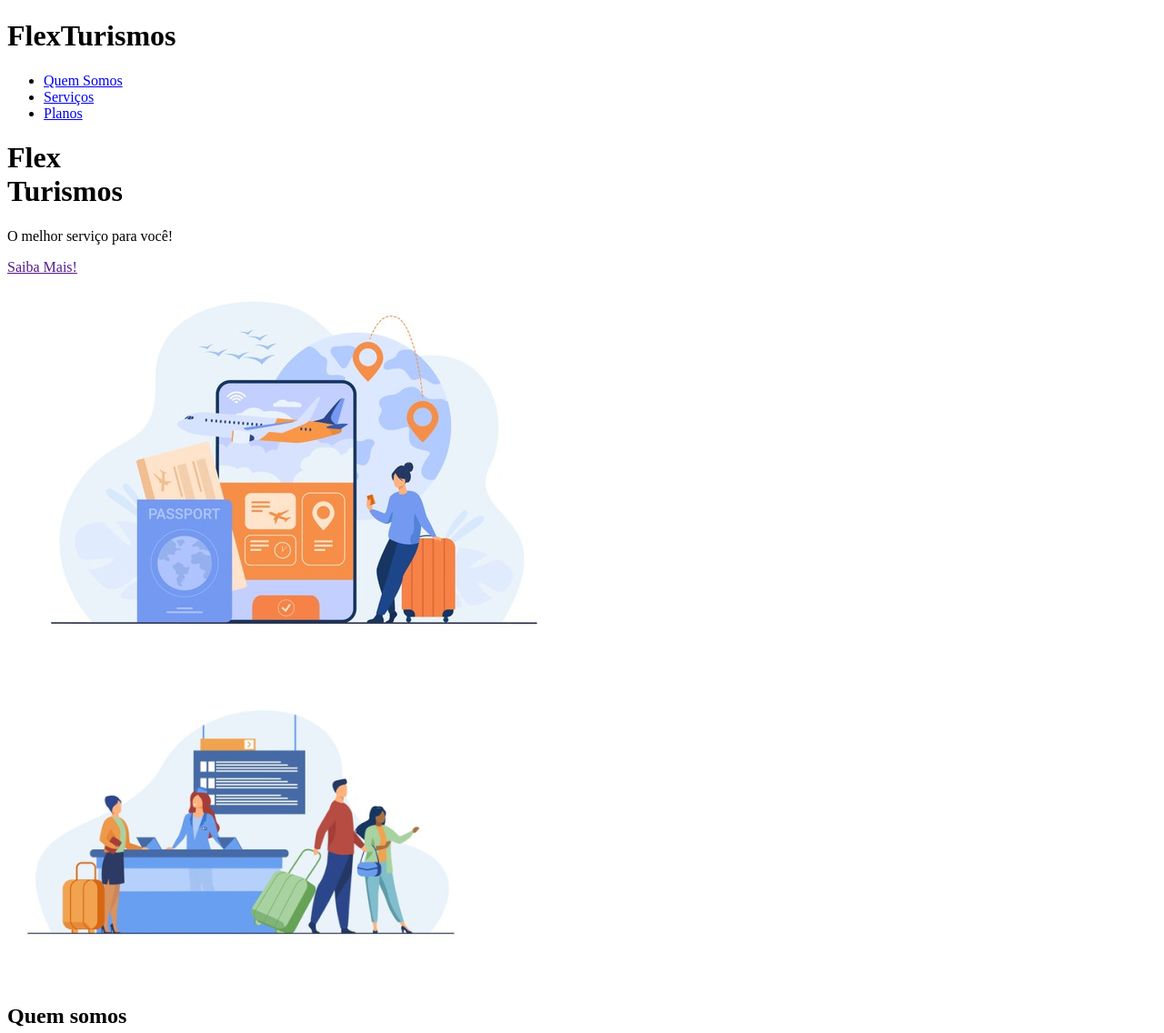
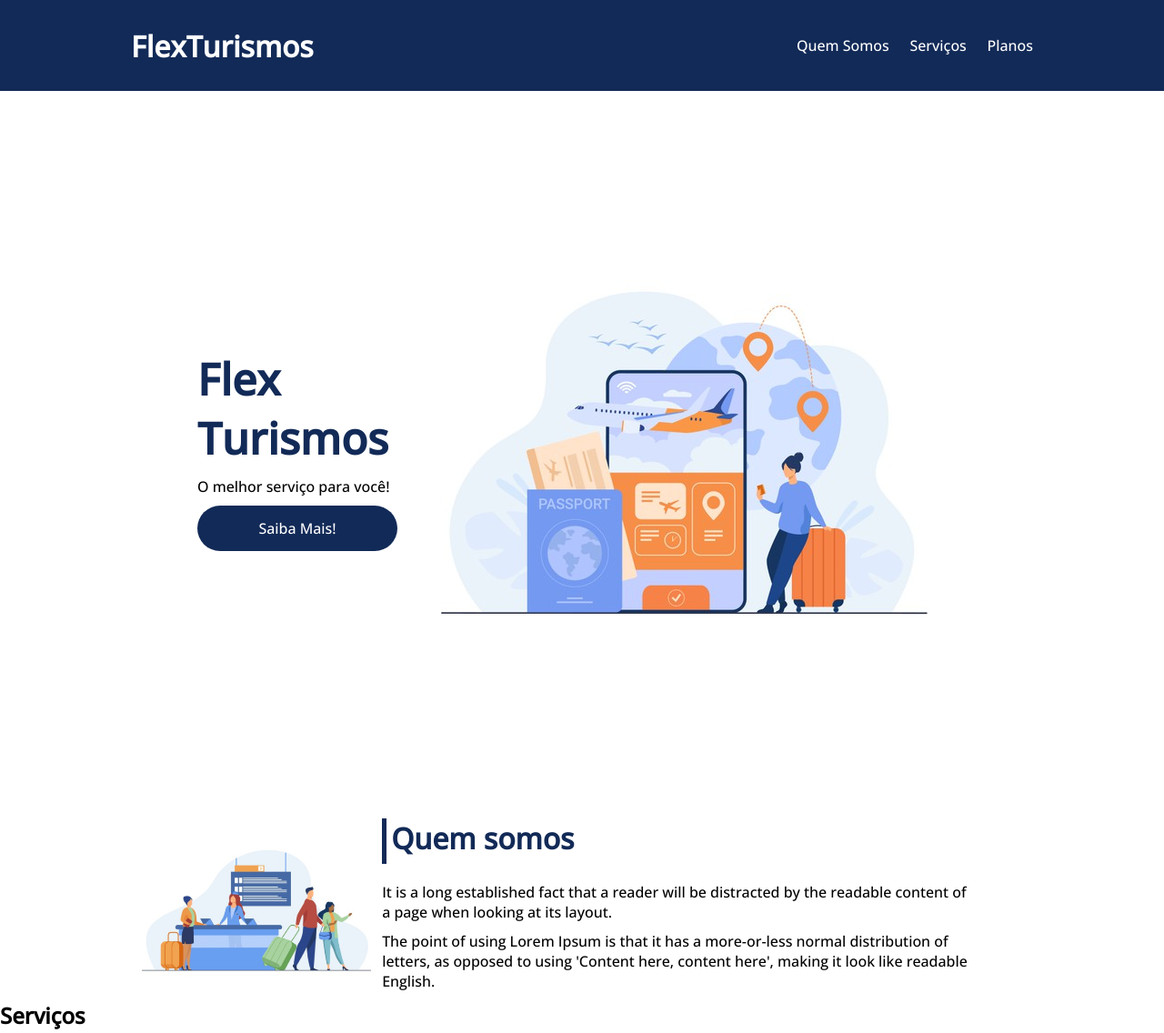
Before and after one commit to lucasfreitas242/LandingPage_Turismo, a plain HTML site: page index.html in a window 1280 px wide. Shown: the top 1136 px of the page at 91% size. Drawn offline with nearby package versions, Linux system fonts and the light colour scheme.

Commit message:
Criação dos Estilos iniciais da Landing Page

```diff
--- a/index.html
+++ b/index.html
@@ -5,19 +5,24 @@
     <meta name="viewport" content="width=device-width, initial-scale=1.0">
     <title>Flex Turismos</title>
     <link rel="stylesheet" href="./style.css">
+    <link href="https://fonts.googleapis.com/css2?family=Open+Sans:wght@500&display=swap" rel="stylesheet">
+    <link rel="preconnect" href="https://fonts.googleapis.com">
+    <link rel="preconnect" href="https://fonts.gstatic.com" crossorigin>
 </head>
 <body>
     <header>
-        <h1>FlexTurismos</h1>
-        <ul>
-            <li><a href="#quem-somos">Quem Somos</a></li>
-            <li><a href="#servicos">Serviços</a></li>
-            <li><a href="#planos">Planos</a></li>
-        </ul>
+        <div class="flex-container menu">
+            <div><h1>FlexTurismos</h1></div>
+            <ul class="list-items">
+                <li><a href="#quem-somos">Quem Somos</a></li>
+                <li><a href="#servicos">Serviços</a></li>
+                <li><a href="#planos">Planos</a></li>
+            </ul>
+        </div>
     </header>
 
-    <div>
-        <div>
+    <div class="flex-container apresentacao">
+        <div class="texto-apresentacao">
             <h1>Flex <br>Turismos</h1>
             <p>O melhor serviço para você!</p>
             <a href="">Saiba Mais!</a>
@@ -28,15 +33,14 @@
         </div>
     </div>
 
-    <div>
-        <div>
-            <img src="./images/1-quem-somos.png" alt="balcão de atendimento">
-        </div>
-
+    <div class="flex-container" id="quem-somos">
         <div>
             <h2>Quem somos</h2>
             <p>It is a long established fact that a reader will be distracted by the readable content of a page when looking at its layout. </p>
             <p>The point of using Lorem Ipsum is that it has a more-or-less normal distribution of letters, as opposed to using 'Content here, content here', making it look like readable English.</p>
+        </div>
+        <div>
+            <img src="./images/1-quem-somos.png" alt="balcão de atendimento">
         </div>
     </div>
 
--- a/style.css
+++ b/style.css
@@ -0,0 +1,108 @@
+* {
+    margin: 0;
+    padding: 0;
+    font-family: 'Open Sans', sans-serif;
+}
+
+ul {
+    list-style: none;
+    margin: 0;
+    padding: 0;
+}
+
+ul li a {
+    text-decoration: none;
+}
+
+div img {
+    display: block;
+    width: 100%;
+}
+
+.flex-container {
+    display: flex;
+    max-width: 992px;
+    margin: auto;
+    width: 100%;
+}
+
+header {
+    background-color: #122A57;
+    height: 100px;
+    display: flex;
+    align-items: center;
+    color: #ffff;
+}
+
+header .list-items {
+    display: flex;
+    max-width: 260px;
+    width: 100%;
+    justify-content: space-between;
+    align-items: center;
+}
+
+.list-items li a {
+    color: #ffff;
+}
+header .menu {
+    justify-content: space-between;
+}
+
+.apresentacao {
+    height: 100vh;
+    align-items: center;
+    justify-content: center;
+}
+
+.apresentacao .texto-apresentacao {
+    min-height: 200px;
+
+}
+
+.apresentacao .texto-apresentacao h1 {
+    color: #122A57;
+    font-size: 48px;
+    margin-bottom: 10px;
+}
+
+.texto-apresentacao a {
+    display: block;
+    background-color: #122A57;
+    color: #ffff;
+    text-align: center;
+    border-radius: 30px;
+    width: 220px;
+    text-decoration: none;
+    height: 50px;
+    line-height: 50px;
+    margin-top: 10px;
+    margin-bottom: 10px;
+}
+
+#quem-somos {
+    flex-direction: row-reverse;
+    align-items: center;
+    justify-content: center;
+}
+
+#quem-somos h2 {
+    font-size: 32px;
+    color: #122A57;
+    display: flex;
+    margin-bottom: 20px;
+}
+
+#quem-somos h2::before {
+    content: '';
+    height: 50px;
+    width: 5px;
+    margin-right: 5px;
+    background-color: #122A57;
+    position: relative;
+}
+
+#quem-somos p {
+    margin-bottom: 10px;
+    width: 90%;
+}
```
